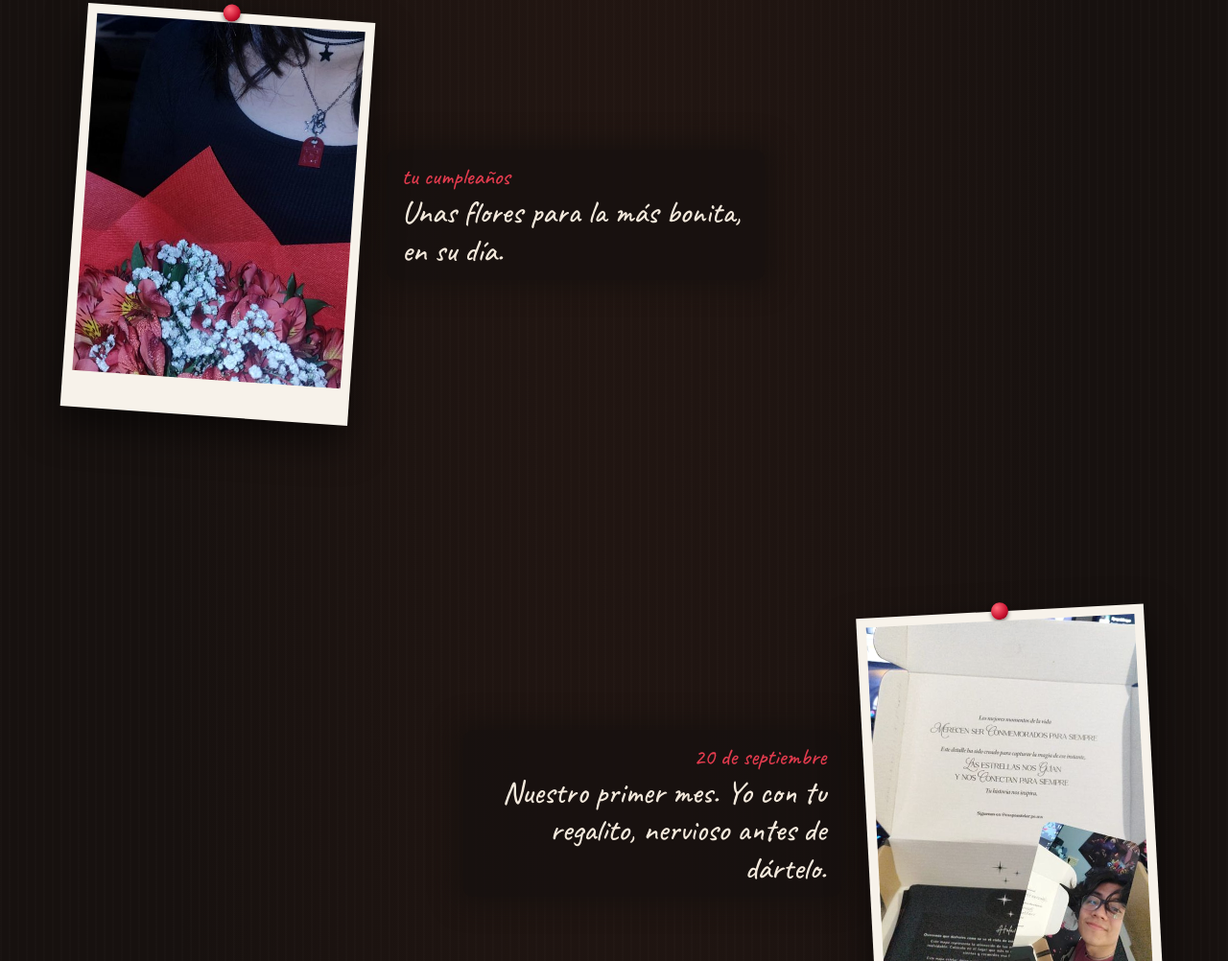
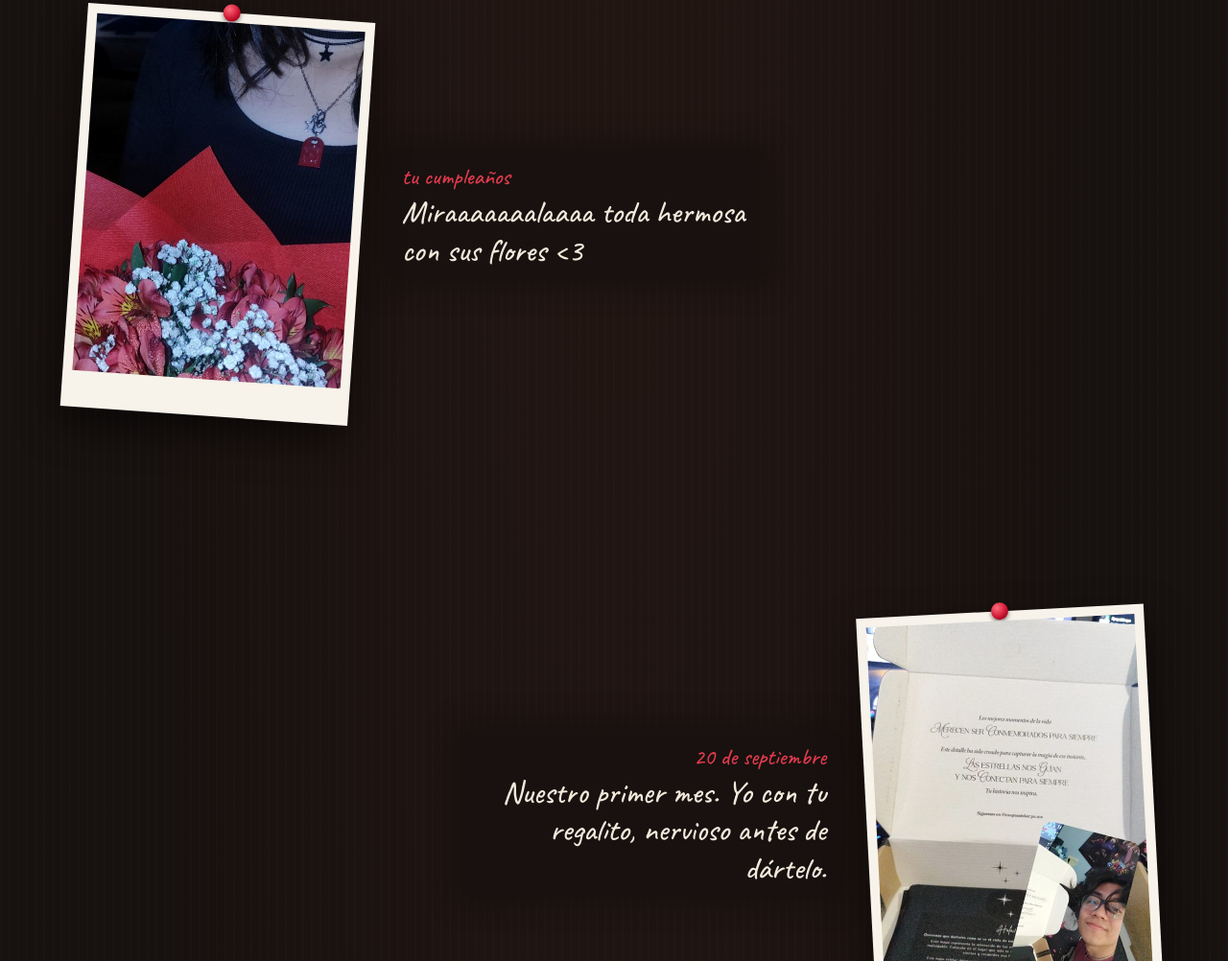
Before and after one commit to Lettuze/para-xio, a plain HTML site: page index.html in a window 1280 px wide. Shown: the part 2760-3762 px from the top of the page at 96% size. Drawn offline with nearby package versions, Linux system fonts and the light colour scheme.

Commit message:
Frase de las flores
Co-Authored-By: Claude Opus 5.5 <noreply@anthropic.com>
Claude-Session: https://claude.ai/code/session_01KLz9tQQSM27WMjGsAboN1t

```diff
--- a/index.html
+++ b/index.html
@@ -135,7 +135,7 @@
 
 <section class="knot"><div class="card">
   <div class="polaroid" style="--r:4deg"><span class="pin"></span><img src="img/4.jpg" alt="Flores"></div>
-  <div class="note"><div class="when">tu cumpleaños</div><p>Unas flores para la más bonita, en su día.</p></div>
+  <div class="note"><div class="when">tu cumpleaños</div><p>Miraaaaaaalaaaa toda hermosa con sus flores &lt;3</p></div>
 </div></section>
 
 <section class="knot"><div class="card">
```
